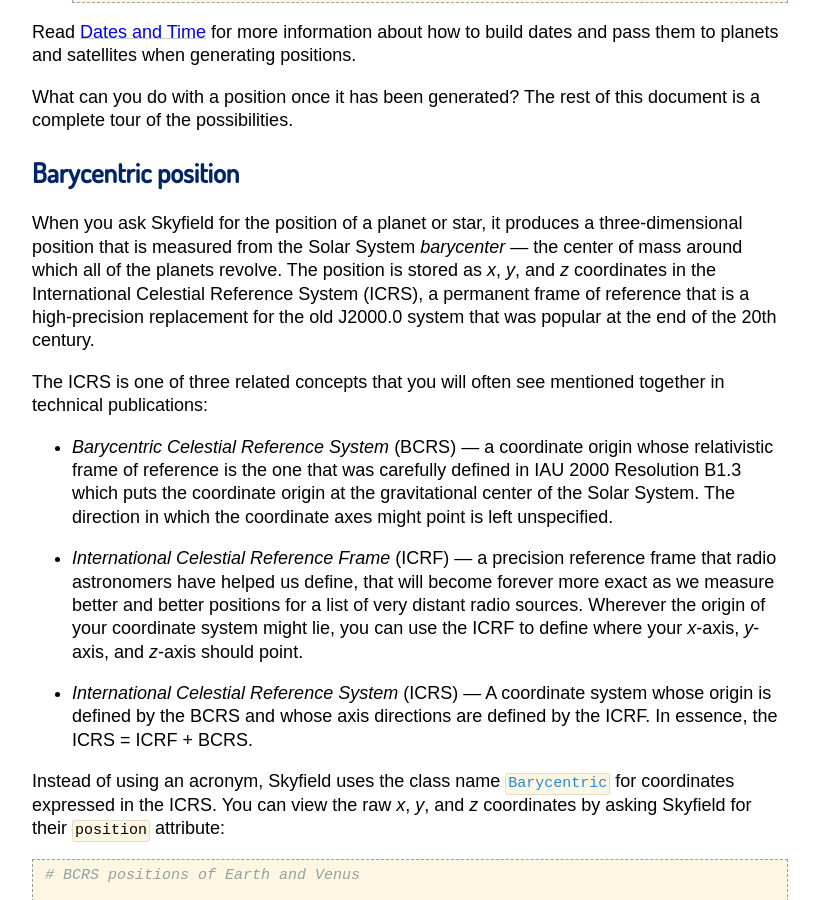
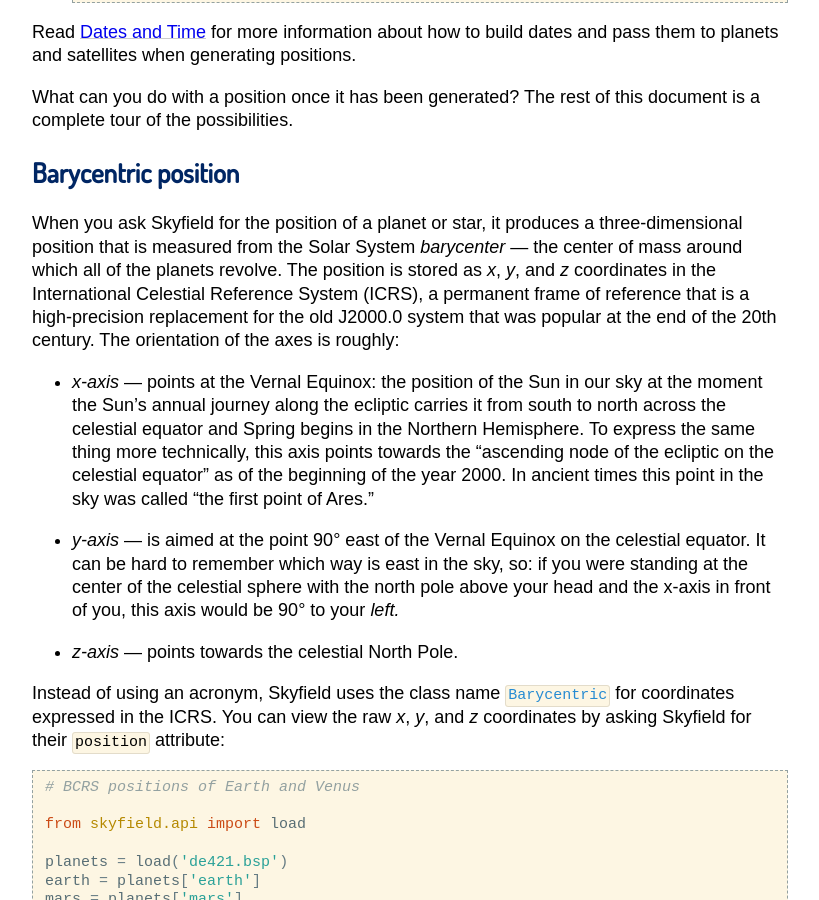
Before and after one commit to skyfielders/python-skyfield, a Sphinx documentation site: the page built from skyfield/documentation/positions.rst, in a window 1280 px wide and 900 px high, scrolled down 3889 px. Shown: the whole window, without its empty margins (230-1049 px from the left). Built offline with Sphinx 7.4.7, drawn with Linux system fonts in a browser that asks for light colours; some web fonts are replaced.

Commit message:
For #402, try describing each axis of ICRS

```diff
--- a/skyfield/documentation/positions.rst
+++ b/skyfield/documentation/positions.rst
@@ -236,33 +236,28 @@ a permanent frame of reference
 that is a high-precision replacement
 for the old J2000.0 system
 that was popular at the end of the 20th century.
+The orientation of the axes is roughly:
 
-The ICRS is one of three related concepts
-that you will often see mentioned together
-in technical publications:
+* *x-axis* — points at the Vernal Equinox:
+  the position of the Sun in our sky
+  at the moment the Sun’s annual journey along the ecliptic
+  carries it from south to north across the celestial equator
+  and Spring begins in the Northern Hemisphere.
+  To express the same thing more technically,
+  this axis points towards
+  the “ascending node of the ecliptic on the celestial equator”
+  as of the beginning of the year 2000.
+  In ancient times this point in the sky was called “the first point of Ares.”
 
-* | *Barycentric Celestial Reference System* (BCRS) —
-    a coordinate origin whose relativistic frame of reference
-    is the one that was carefully defined in IAU 2000 Resolution B1.3
-    which puts the coordinate origin
-    at the gravitational center of the Solar System.
-    The direction in which the coordinate axes might point
-    is left unspecified.
+* *y-axis* — is aimed at the point 90° east of the Vernal Equinox
+  on the celestial equator.
+  It can be hard to remember which way is east in the sky, so:
+  if you were standing at the center of the celestial sphere
+  with the north pole above your head
+  and the x-axis in front of you,
+  this axis would be 90° to your *left.*
 
-* *International Celestial Reference Frame* (ICRF) —
-  a precision reference frame
-  that radio astronomers have helped us define,
-  that will become forever more exact
-  as we measure better and better positions
-  for a list of very distant radio sources.
-  Wherever the origin of your coordinate system might lie,
-  you can use the ICRF to define
-  where your *x*-axis, *y*-axis, and *z*-axis should point.
-
-* *International Celestial Reference System* (ICRS) —
-  A coordinate system whose origin is defined by the BCRS
-  and whose axis directions are defined by the ICRF.
-  In essence, the ICRS = ICRF + BCRS.
+* *z-axis* — points towards the celestial North Pole.
 
 Instead of using an acronym,
 Skyfield uses the class name :class:`Barycentric`
```
